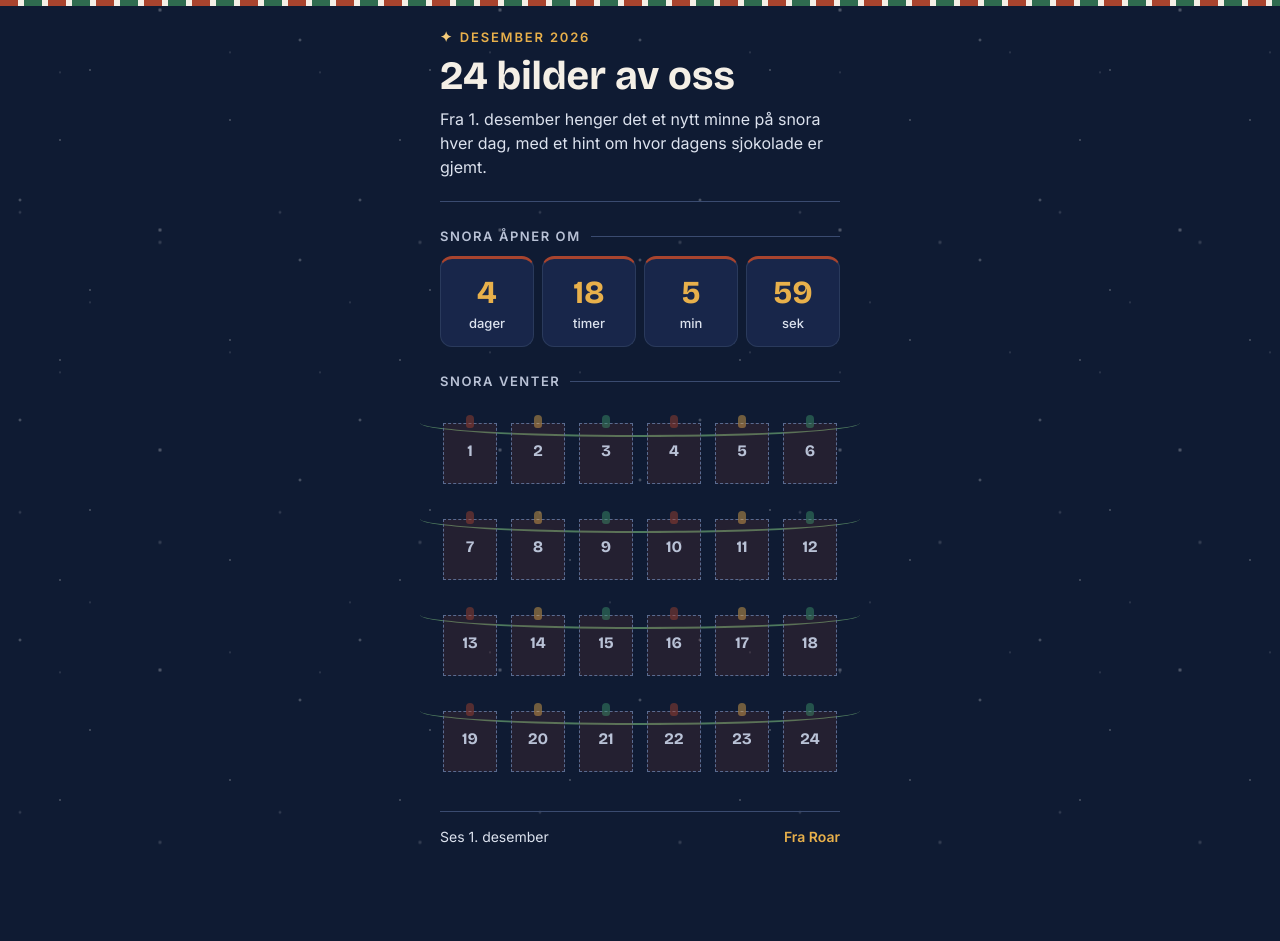
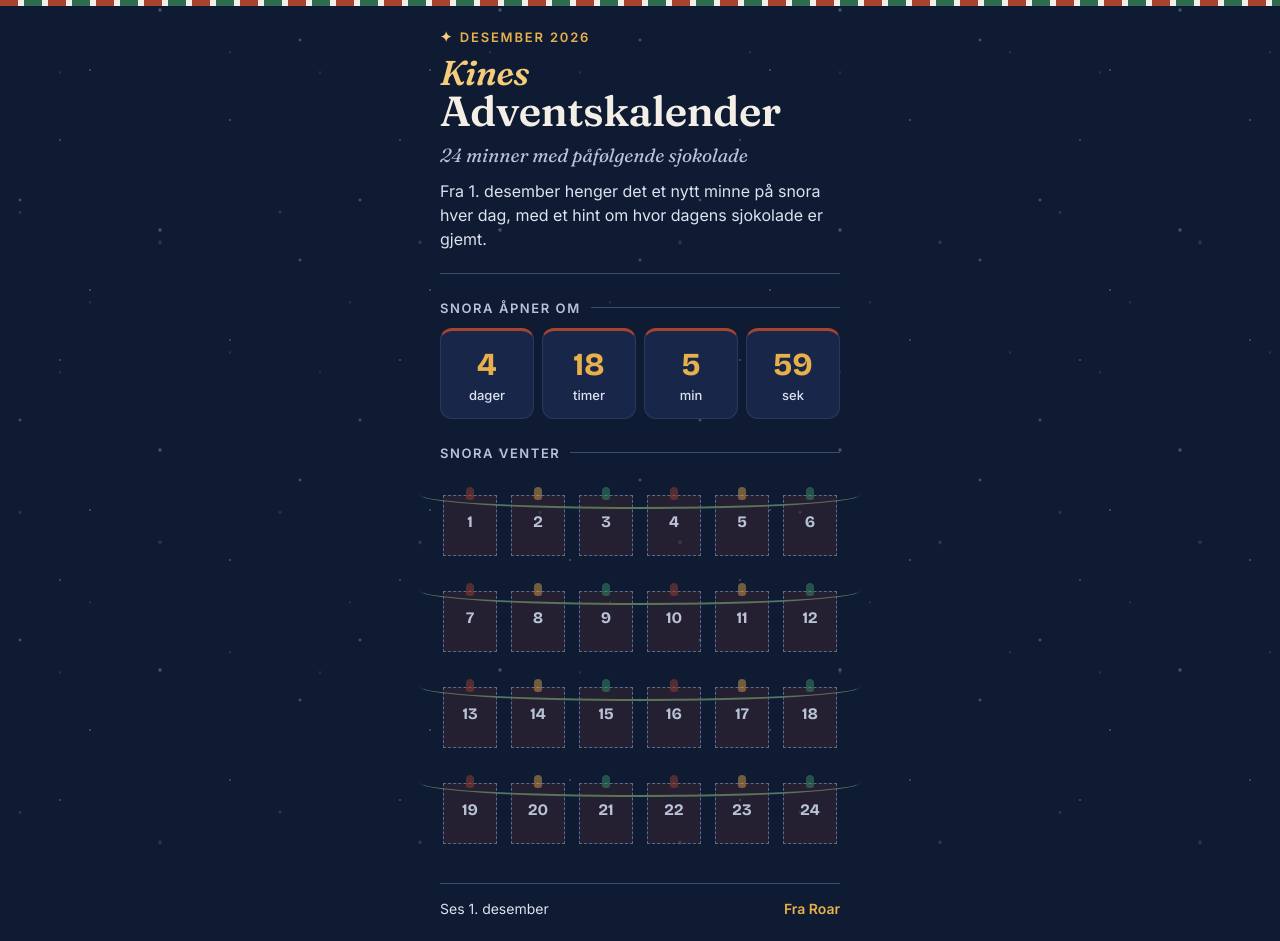
Before and after one commit to RoarG/julekalender-kine, a plain HTML site: page index.html in a window 1280 px wide. Before the commit the page ends 869 px from the top, so only its background shows below. Drawn offline with nearby package versions, Linux system fonts and the light colour scheme.

Commit message:
Ny tittel: Kines Adventskalender, med serif-typografi
Co-Authored-By: Claude Opus 5.5 <noreply@anthropic.com>

```diff
--- a/index.html
+++ b/index.html
@@ -5,10 +5,10 @@
 <meta name="viewport" content="width=device-width, initial-scale=1, viewport-fit=cover">
 <meta name="theme-color" content="#0F1B33">
 <meta name="robots" content="noindex, nofollow">
-<title>24 bilder av oss</title>
+<title>Kines Adventskalender</title>
 <link rel="preconnect" href="https://fonts.googleapis.com">
 <link rel="preconnect" href="https://fonts.gstatic.com" crossorigin>
-<link href="https://fonts.googleapis.com/css2?family=Bricolage+Grotesque:wght@500;700&family=Inter:wght@400;500;600&display=swap" rel="stylesheet">
+<link href="https://fonts.googleapis.com/css2?family=Bricolage+Grotesque:wght@500;700&family=Fraunces:ital,opsz,wght@0,9..144,600;1,9..144,400;1,9..144,600&family=Inter:wght@400;500;600&display=swap" rel="stylesheet">
 <style>
   :root {
     --natt: #0F1B33; --natt-2: #18264A; --strek: #3A4B70;
@@ -21,7 +21,9 @@
   button { font: inherit; color: inherit; }
   .side { position: relative; z-index: 1; max-width: 440px; margin: 0 auto; padding: max(28px, env(safe-area-inset-top)) 20px max(24px, env(safe-area-inset-bottom)); min-height: 100svh; display: flex; flex-direction: column; gap: 26px; }
   .overtittel { margin: 0; font-size: 13px; font-weight: 600; letter-spacing: .14em; text-transform: uppercase; color: var(--gull); }
-  h1 { margin: 0; font-family: 'Bricolage Grotesque', sans-serif; font-size: 40px; line-height: 1.05; font-weight: 700; }
+  h1 { margin: 0; font-family: Fraunces, Georgia, serif; font-size: 42px; line-height: 1.02; font-weight: 600; letter-spacing: -.01em; }
+  h1 .navn { display: block; font-style: italic; color: var(--gull-lys); font-size: .82em; }
+  .undertittel { margin: 0 0 2px; font-family: Fraunces, Georgia, serif; font-style: italic; font-size: 19px; font-weight: 400; color: var(--dempet); }
   .ingress { margin: 0; font-size: 16px; line-height: 1.5; color: #DCE2EE; }
   .topp { display: flex; flex-direction: column; gap: 10px; padding-bottom: 22px; border-bottom: 1px solid var(--strek); }
   .topp .overtittel { display: flex; align-items: center; gap: 8px; }
@@ -50,9 +52,9 @@
     background: linear-gradient(90deg, transparent calc(50% - 13px), var(--rød) calc(50% - 13px) calc(50% + 13px), transparent calc(50% + 13px)),
                 linear-gradient(0deg, transparent calc(50% - 13px), var(--rød) calc(50% - 13px) calc(50% + 13px), transparent calc(50% + 13px)), #1C3A2E; }
   .dagens .tall { display: flex; align-items: center; justify-content: center; width: 84px; height: 84px; border-radius: 50%; background: var(--snø); box-shadow: 0 0 0 4px var(--gull), 0 6px 16px rgba(0,0,0,.4);
-    font-family: 'Bricolage Grotesque', sans-serif; font-size: 44px; font-weight: 700; color: var(--rød); line-height: 1; }
+    font-family: Fraunces, Georgia, serif; font-size: 44px; font-weight: 600; color: var(--rød); line-height: 1; }
   .dagens .hjelp { padding: 6px 12px; border-radius: 999px; background: var(--natt); font-size: 13px; font-weight: 600; letter-spacing: .08em; text-transform: uppercase; }
-  .dagens .under { font-family: 'Bricolage Grotesque', sans-serif; font-size: 18px; font-weight: 700; text-align: center; }
+  .dagens .under { font-family: Fraunces, Georgia, serif; font-style: italic; font-size: 20px; font-weight: 600; text-align: center; }
   .dagens.snudd .flate { background: #1C2A48 center / cover no-repeat; }
   .glod { animation: glod 2.4s ease-in-out infinite; }
   @keyframes glod { 50% { box-shadow: 0 0 0 6px rgba(232,176,75,.5), 0 18px 48px rgba(232,176,75,.25); } }
@@ -169,7 +171,7 @@
     var ferdig = t === 25, apnet = !ferdig && hent('apnet-' + t);
     var igjen = ferdig ? 0 : 24 - t;
     var html = '<header class="topp"><p class="overtittel">' + (ferdig ? 'God jul' : t + '. desember') + '</p>' +
-      '<h1>24 bilder av oss</h1>' +
+      '<h1><span class="navn">Kines</span> Adventskalender</h1><p class="undertittel">24 minner med påfølgende sjokolade</p>' +
       '<p class="ingress">' + (ferdig ? 'Snora er full. God jul, Kine.' : 'Et nytt minne henger på snora hver dag. Bak hvert bilde ligger et hint om hvor dagens sjokolade er gjemt.') + '</p></header>';
     if (!ferdig) {
       var d = dager[t - 1] || {};
@@ -194,7 +196,7 @@
       var celler = document.querySelectorAll('.nedtelling b');
       for (var i = 0; i < 4; i++) if (celler[i]) celler[i].textContent = del[i];
     }
-    app.innerHTML = '<header class="topp"><p class="overtittel">Desember 2026</p><h1>24 bilder av oss</h1>' +
+    app.innerHTML = '<header class="topp"><p class="overtittel">Desember 2026</p><h1><span class="navn">Kines</span> Adventskalender</h1><p class="undertittel">24 minner med påfølgende sjokolade</p>' +
       '<p class="ingress">Fra 1. desember henger det et nytt minne på snora hver dag, med et hint om hvor dagens sjokolade er gjemt.</p></header>' +
       '<section aria-label="Tid til kalenderen åpner"><h2 class="seksjon-tittel">Snora åpner om</h2>' +
       '<div class="nedtelling"><div><b>–</b><span>dager</span></div><div><b>–</b><span>timer</span></div><div><b>–</b><span>min</span></div><div><b>–</b><span>sek</span></div></div></section>' +
```
